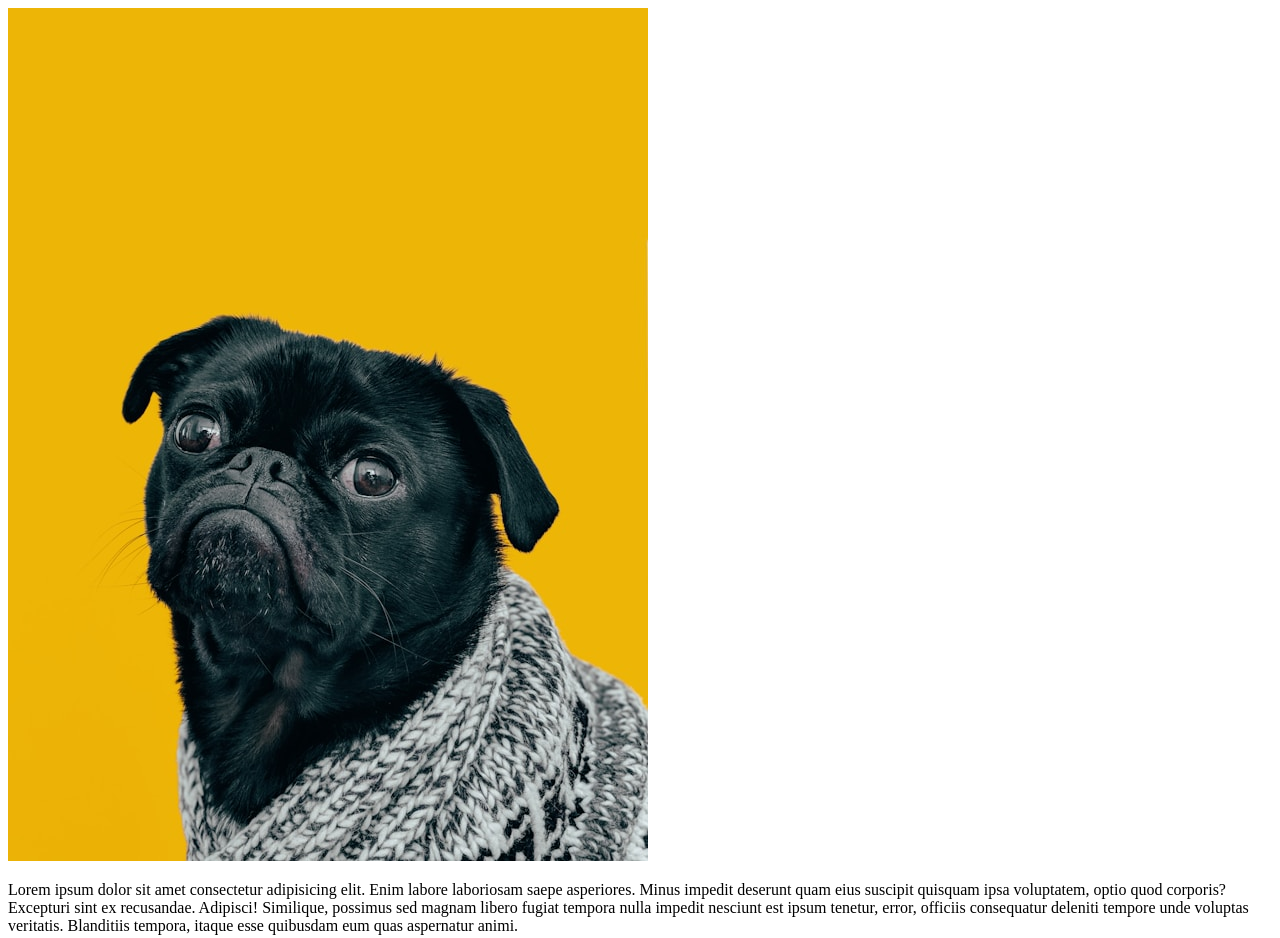
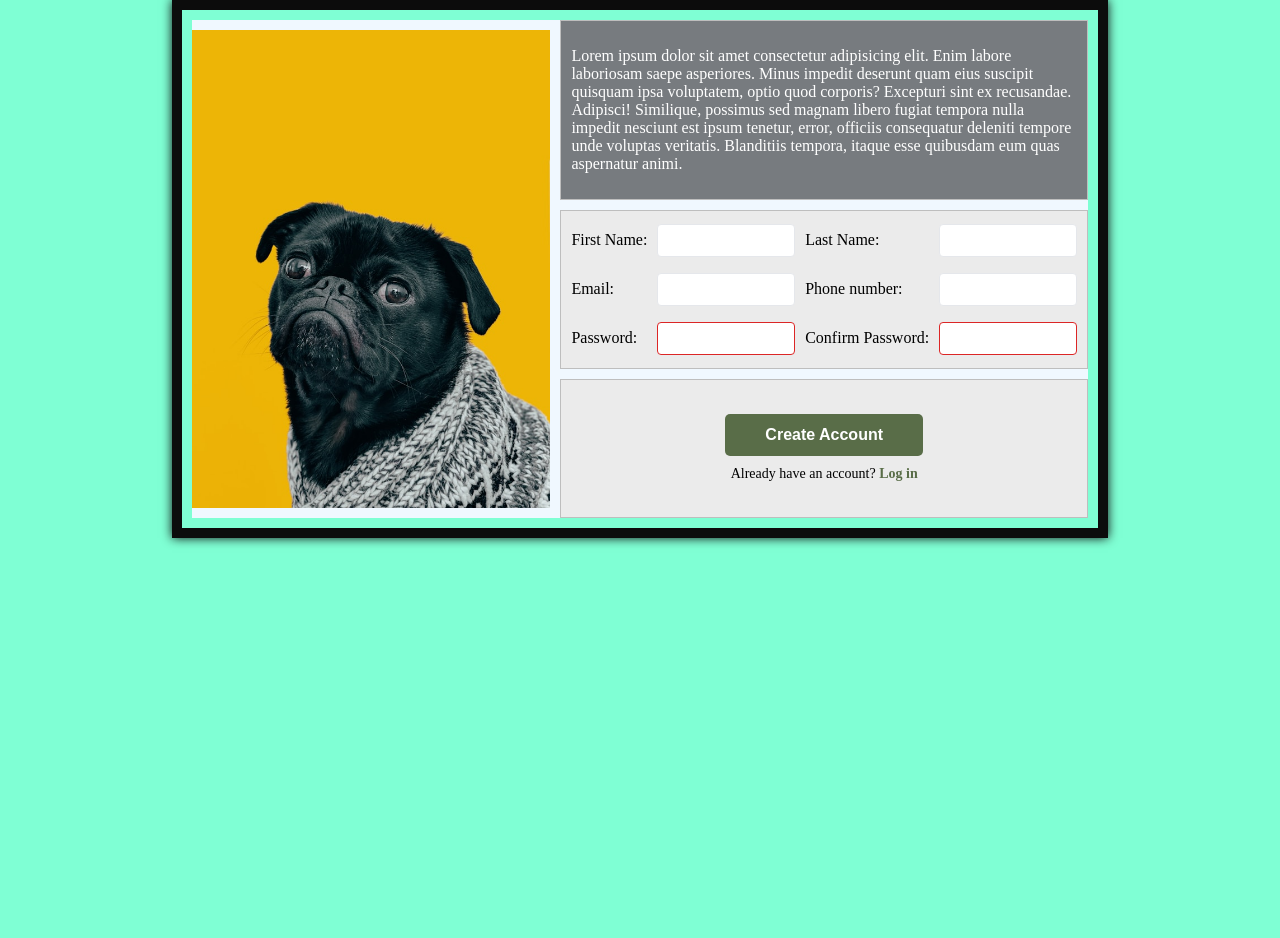
Before and after one commit to Abrarbut/links_and_images, a plain HTML site: page signupform/from.html in a window 1280 px wide. Shown: the top 938 px of the page. After the commit the page ends 800 px from the top, so only its background shows below. Drawn offline with Linux system fonts and the light colour scheme.

Commit message:
css and validations added

```diff
--- a/signupform/from.html
+++ b/signupform/from.html
@@ -5,20 +5,27 @@
     <meta charset="UTF-8">
     <meta name="viewport" content="width=device-width, initial-scale=1.0">
     <title>Sign up form</title>
+    <link rel="stylesheet" href="../style/form.css">
 </head>
 
 <body>
-    <form action="">
-        <div class="img">
-            <img src="../images/dog.jpg" alt="image">
-        </div>
+    <form class="container" action="">
+
+        <img class="img" src="../images/dog.jpg" alt="image">
+
         <div class="from">
-            <p>Lorem ipsum dolor sit amet consectetur adipisicing elit. Enim labore laboriosam saepe asperiores. Minus
+            <div class="text">
+                <p>Lorem ipsum dolor sit amet consectetur adipisicing elit. Enim labore laboriosam saepe asperiores.
+                    Minus
                     impedit deserunt quam eius suscipit quisquam ipsa voluptatem, optio quod corporis? Excepturi sint ex
                     recusandae. Adipisci!
-                Similique, possimus sed magnam libero fugiat tempora nulla impedit nesciunt est ipsum tenetur, error,
-                officiis consequatur deleniti tempore unde voluptas veritatis. Blanditiis tempora, itaque esse quibusdam
+                    Similique, possimus sed magnam libero fugiat tempora nulla impedit nesciunt est ipsum tenetur,
+                    error,
+                    officiis consequatur deleniti tempore unde voluptas veritatis. Blanditiis tempora, itaque esse
+                    quibusdam
                     eum quas aspernatur animi.</p>
+            </div>
+            <div class="form_portion">
                 <label for="first_name">First Name:</label>
                 <input type="text" id="first_name" name="first_name">
                 <label for="last_name">Last Name:</label>
@@ -34,18 +41,18 @@
                 <br>
 
                 <label for="password">Password:</label>
-            <input type="password" id="password" name="password">
+                <input type="password" id="password" name="password" required minlength="6">
 
                 <label for="confirm_password">Confirm Password:</label>
-            <input type="password" id="confirm_password" name="confirm_password">
-
-            <br>
-
+                <input type="password" id="confirm_password" name="confirm_password" required minlength="6">
+            </div>
+            <div class="button_portion">
                 <button type="submit">Create Account</button>
                 <h3>Already have an account? <a href="#">Log in</a></h3>
+            </div>
+        </div>
+    </form>
 
-    </form>
-    </div>
 </body>
 
 </html>
--- /dev/null
+++ b/style/form.css
@@ -0,0 +1,118 @@
+body {
+    background-color: aquamarine;
+    width: 70%;
+    margin: 0 auto;
+    border: 10px solid rgb(12, 12, 12);
+    padding: 10px;
+    box-shadow: 0 0 10px rgb(12, 12, 12);
+
+}
+.container {
+    display: flex;
+    flex-direction: row;
+    gap: 10px;
+    background-color:aliceblue
+}
+.img {
+    width: 40%;
+    height: 100%;
+    object-fit: cover;
+    margin: 10px auto;
+}
+
+.from {
+    display: flex;
+    flex-direction: column;
+    gap: 10px;
+    width: 100%;
+}
+
+.text,
+.form_portion,
+.button_portion {
+    flex: 1;
+    height: 33.33%;
+}
+.text {
+    padding: 10px;
+    text-align:left;
+    align-items: center;
+    background-color: rgba(0, 0, 0, 0.5);
+    color: white;
+    border: 1px solid rgb(190 190 190);
+}
+.form_portion {
+    display: grid;
+    grid-template-columns: auto 1fr auto 1fr;
+    gap: 10px;
+    padding: 10px;
+    background-color: rgb(235 235 235);
+    border: 1px solid rgb(190 190 190);
+    align-items: center;
+}
+
+.form_portion label {
+    margin: 0;
+}
+
+.form_portion input {
+    width: 100%;
+    padding: 8px;
+    box-sizing: border-box;
+    border: 1px solid #E5E7EB;
+    border-radius: 4px;
+}
+
+.form_portion input:focus {
+    outline: none;
+    border: 1px solid #3b82f6;
+    box-shadow: 0 0 0 3px rgba(59, 130, 246, 0.1);
+}
+
+.form_portion input[type="password"]:invalid {
+    border: 1px solid #dc2626;
+}
+
+.form_portion br {
+    display: none;
+}
+.button_portion {
+    display: flex;
+    flex-direction: column;
+    justify-content: center;
+    align-items: center;
+    gap: 10px;
+    background-color: rgb(235 235 235);
+    border: 1px solid rgb(190 190 190);
+}
+
+.button_portion button {
+    background-color: #596D48;
+    color: white;
+    padding: 12px 40px;
+    border: none;
+    border-radius: 5px;
+    font-size: 16px;
+    font-weight: bold;
+    cursor: pointer;
+}
+
+.button_portion button:hover {
+    background-color: #4a5c3d;
+}
+
+.button_portion h3 {
+    margin: 0;
+    font-size: 14px;
+    font-weight: normal;
+}
+
+.button_portion a {
+    color: #596D48;
+    text-decoration: none;
+    font-weight: bold;
+}
+
+.button_portion a:hover {
+    text-decoration: underline;
+}
```
Lines whose indentation alone changed are shown as unchanged.
